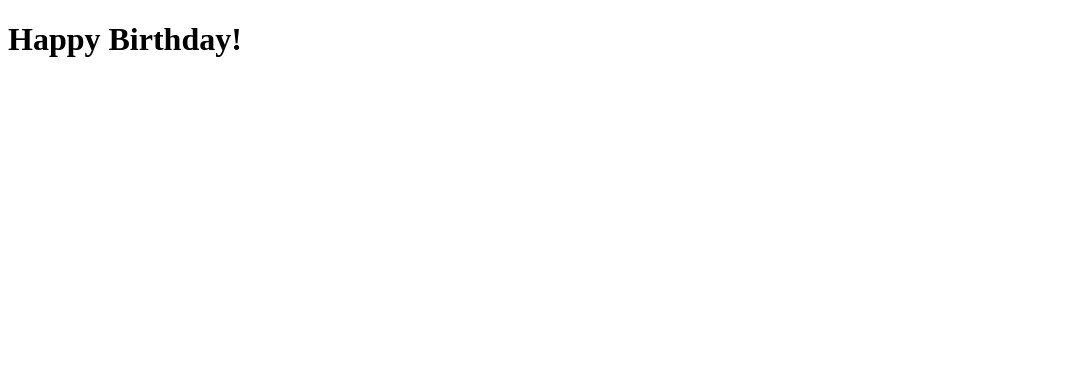
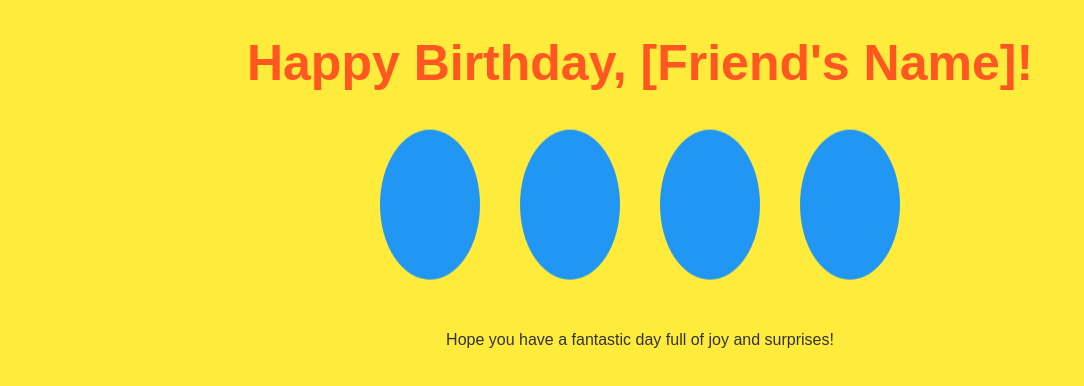
Before and after one commit to giselle-cr/happy-bday-web, a plain HTML site: page index.html in a window 1280 px wide. Shown: the whole page, without its empty margins (0-1084 px from the left). Drawn offline with Linux system fonts and the light colour scheme.

Commit message:
updated content

```diff
--- a/index.html
+++ b/index.html
@@ -4,8 +4,46 @@
     <meta charset="UTF-8">
     <meta name="viewport" content="width=device-width, initial-scale=1.0">
     <title>Happy Birthday!</title>
+    <style>
+        body {
+            background-color: #ffeb3b;
+            text-align: center;
+            font-family: 'Arial', sans-serif;
+            color: #333;
+        }
+        h1 {
+            font-size: 50px;
+            color: #ff5722;
+        }
+        .balloon {
+            width: 100px;
+            height: 150px;
+            background-color: #2196f3;
+            border-radius: 50%;
+            margin: 20px;
+            animation: float 3s ease-in-out infinite;
+        }
+        @keyframes float {
+            0% { transform: translateY(0); }
+            50% { transform: translateY(-20px); }
+            100% { transform: translateY(0); }
+        }
+        .container {
+            display: flex;
+            justify-content: center;
+            align-items: center;
+            flex-wrap: wrap;
+        }
+    </style>
 </head>
 <body>
-    <h1>Happy Birthday!</h1>
+    <h1>Happy Birthday, [Friend's Name]!</h1>
+    <div class="container">
+        <div class="balloon"></div>
+        <div class="balloon"></div>
+        <div class="balloon"></div>
+        <div class="balloon"></div>
+    </div>
+    <p>Hope you have a fantastic day full of joy and surprises!</p>
 </body>
 </html>
```
